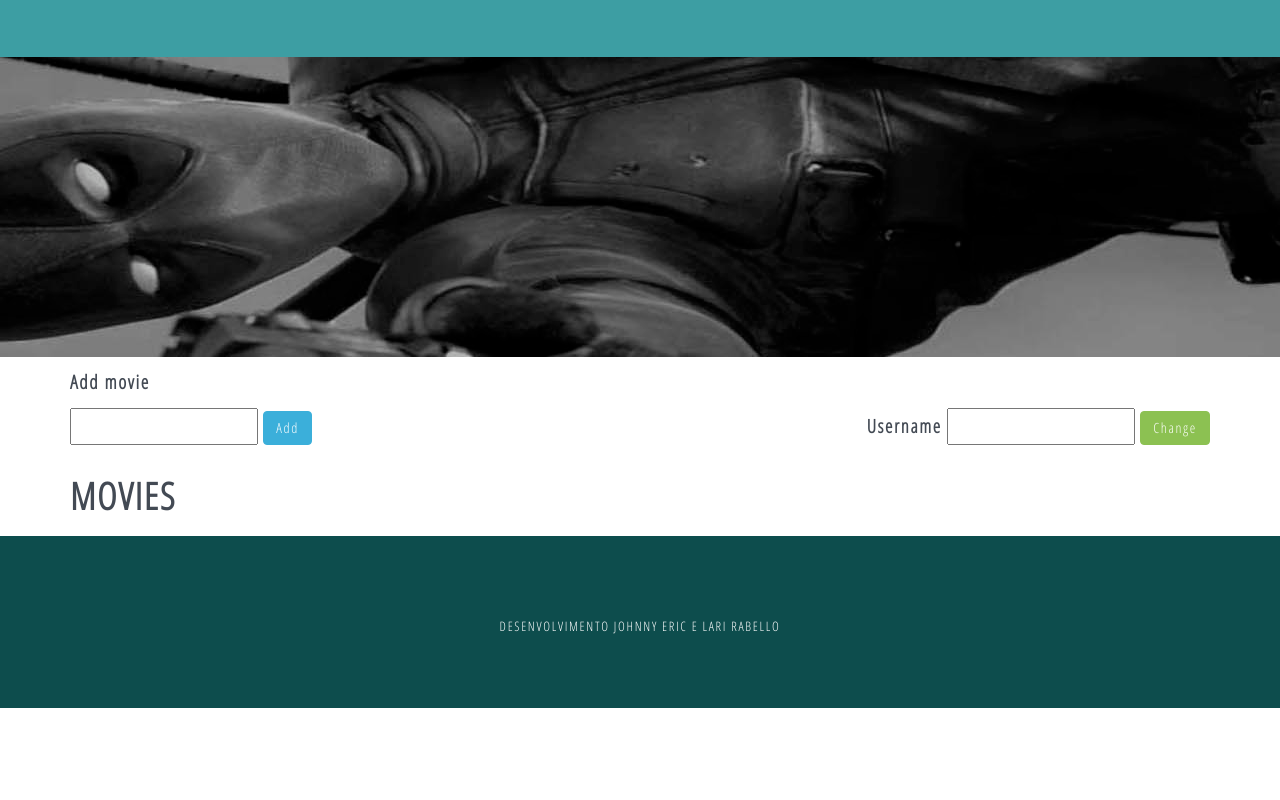
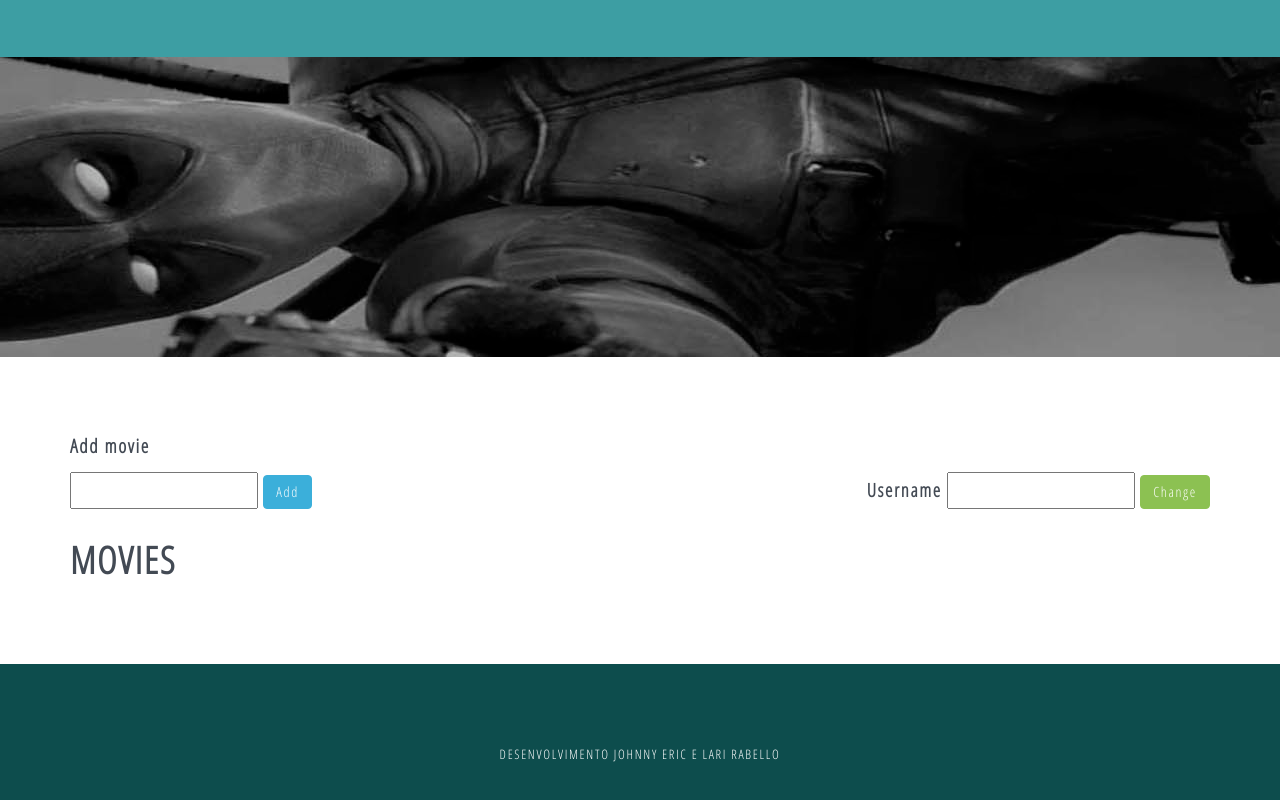
Before and after one commit to johnnyeric/realtime-movie-list, a website: page assets/html/index.html in a window 1280 px wide. Shown: the part 628-1428 px from the top of the page. Before the commit the page ends 1336 px from the top, so only its background shows below. Drawn offline with nearby package versions, Linux system fonts and the light colour scheme; files that its build step writes are made by us from their sources; no server answers; files whose address does not match are found by name.

Commit message:
add padding on input section

```diff
--- a/assets/css/style.css
+++ b/assets/css/style.css
@@ -45,9 +45,10 @@ footer a:hover {
   background-repeat: no-repeat;
   background-color: #000;
   height:300px;
-  width:100%;
+  width: 100%;
+}
 
-}
+
 /* Banner */
 
 	#banner {
@@ -113,6 +114,11 @@ footer a:hover {
     margin-top: 30px;
   }
 
+  .container {
+    padding-bottom: 5%;
+    padding-top: 5%;
+  }
+
   .subtitle {
     color: #BDBEBE;
     font-family: 'Open Sans Condensed', 'Raleway', sans-serif;
```
